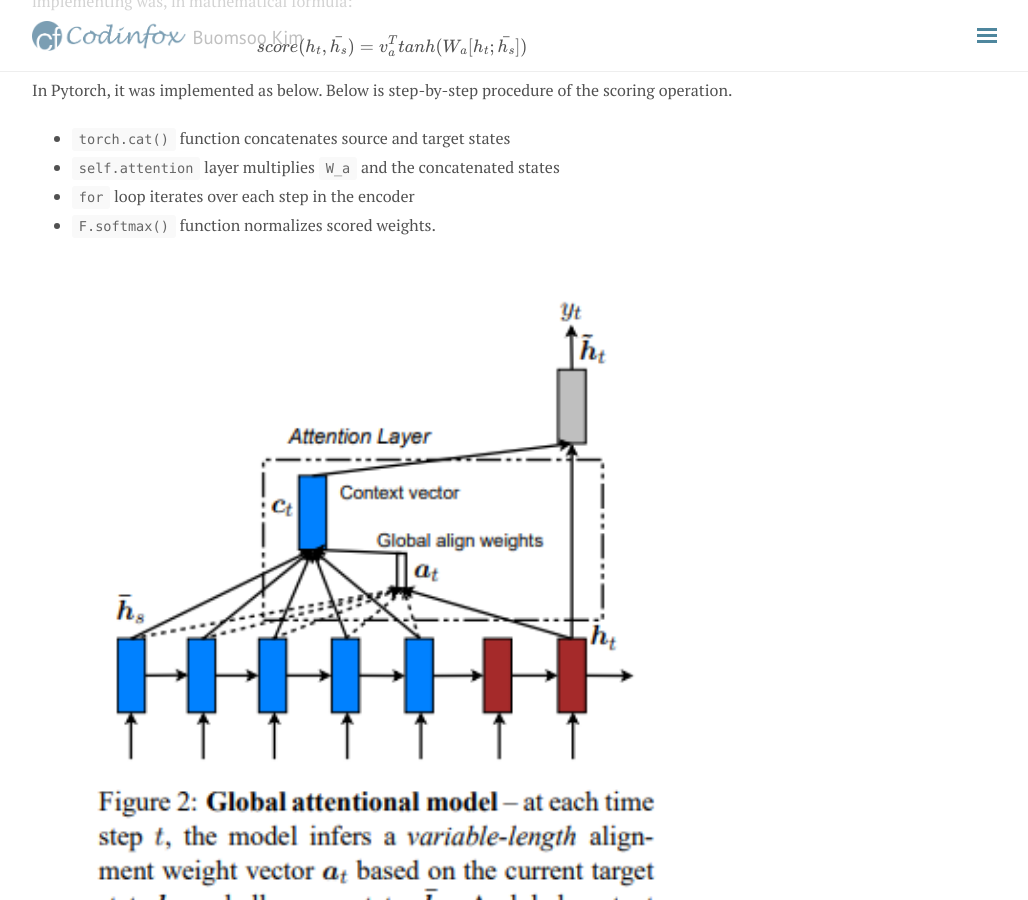
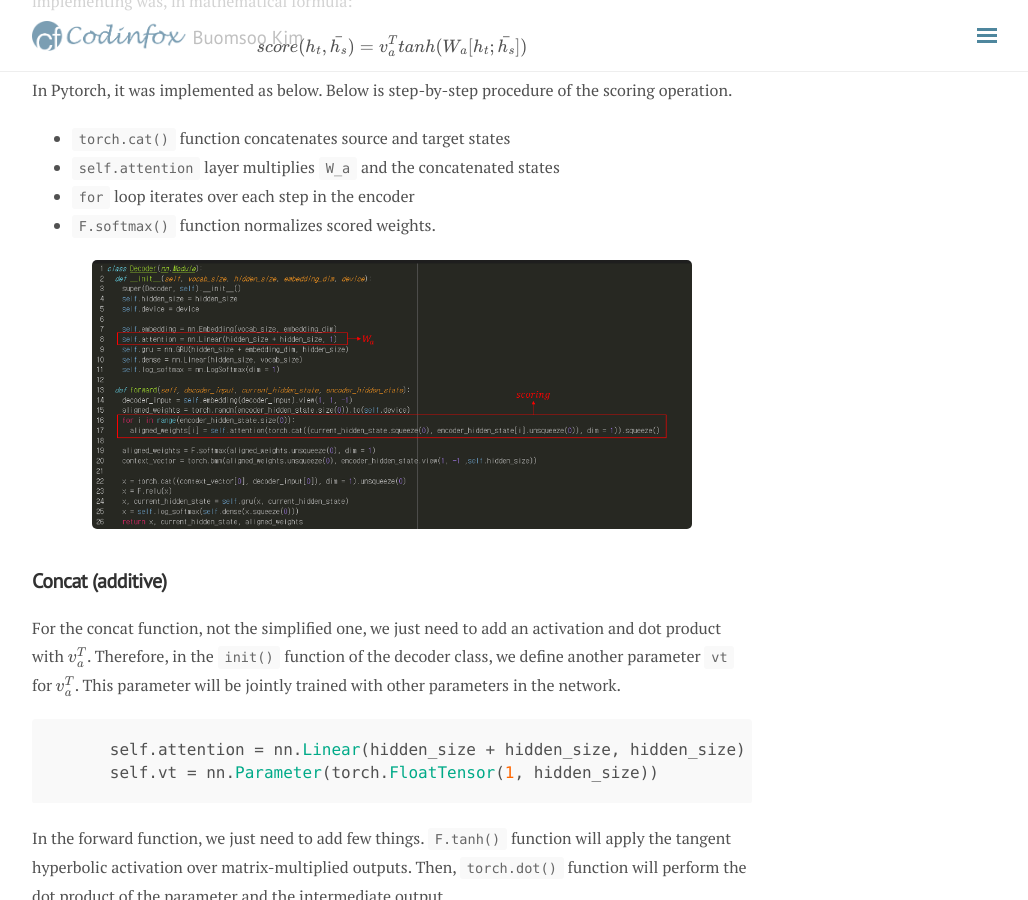
Before and after one commit to buomsoo-kim/buomsoo-kim.github.io, a Jekyll site: the page built from _posts/2020-03-19-Attention-mechanism-13.md.md, in a window 1280 px wide and 900 px high, scrolled down 703 px. Shown: the whole window, without its empty margins (248-1276 px from the left). Built offline with Jekyll 4.4.1, drawn with Linux system fonts in a browser that asks for light colours; nearby versions of some CDN libraries; formulas are drawn with MathJax 3; comment, search, counter and statistics services are not loaded.

Commit message:
Update 2020-03-19-Attention-mechanism-13.md.md

````diff
--- a/_posts/2020-03-19-Attention-mechanism-13.md.md
+++ b/_posts/2020-03-19-Attention-mechanism-13.md.md
@@ -26,7 +26,7 @@
 - ```F.softmax()``` function normalizes scored weights.
 
 <p align = "center">
-<img src ="/data/images/2020-03-18/0.PNG" width = "600px" class="center">
+<img src ="/data/images/2020-03-19/0.PNG" width = "600px" class="center">
 </p>
 
 
````
